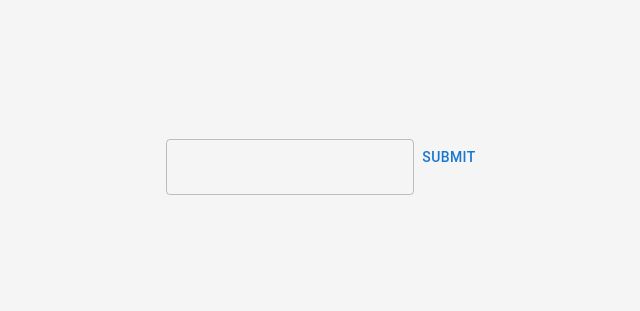
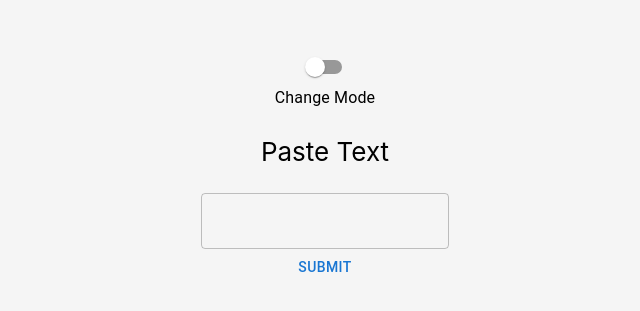
Before and after one commit to liz-areizaga/summarizer, a React (Create React App) app in the folder frontend/: page / in a window 1280 px wide. Shown: the part 233-544 px from the top of the page, without its empty margins (315-955 px from the left). Built offline with nearby package versions, Linux system fonts and the light colour scheme.

Commit message:
Worked on front-end styling.
Added light mode and dark mode.

```diff
--- a/frontend/package.json
+++ b/frontend/package.json
@@ -6,6 +6,7 @@
     "@emotion/react": "^11.11.1",
     "@emotion/styled": "^11.11.0",
     "@material/button": "^14.0.0",
+    "@material/switch": "^14.0.0",
     "@mui/material": "^5.14.4",
     "@testing-library/jest-dom": "^5.17.0",
     "@testing-library/react": "^13.4.0",
--- a/frontend/src/App.css
+++ b/frontend/src/App.css
@@ -13,15 +13,28 @@
   }
 }
 
+.dark-mode {
+  background-color: #1b1c1e;
+  color: white;
+}
+
+.light-mode {
+  background-color: whitesmoke;
+  color: black;
+}
+
+input[type="text"], textarea {
+  background-color : whitesmoke;
+  /* Dark Mode #d1d1d1 */
+}
+
 .App-header {
-  background-color: whitesmoke;
   min-height: 100vh;
   display: flex;
   flex-direction: column;
   align-items: center;
   justify-content: center;
   font-size: calc(10px + 2vmin);
-  color: white;
 }
 
 .App-link {
--- a/frontend/src/App.tsx
+++ b/frontend/src/App.tsx
@@ -1,8 +1,11 @@
-import React from 'react';
+import React, { useState } from 'react';
 import './App.css';
-import { Box, Button, TextField} from '@mui/material';
+import { Box, Button, TextField, InputLabel, Switch, Typography} from '@mui/material';
+// import MaterialUISwitch from '../../components/switch/switch';
 
 function App() {
+  const [modeFlag, setModeFlag] = useState(true);
+
 
   const handleSubmit = async () => {
     let toSummarize: string = "Addie had lived in Happyville since she was born. Next week, however, Addie and her family were moving over 1,000 miles away to Washington. Addie despised the idea of moving for many reasons. She was sad to be leaving her best friend. She had played on the soccer team for two years and didn’t want to leave her team. She would not be sleeping in her bedroom, which she loved and had decorated all by herself. She just hated the whole thing. Adie likes cheese.";
@@ -27,14 +30,35 @@ function App() {
     }
   }
 
-  return (
-    <div className="App">
-      <header className="App-header">
+  const changeMode = async() => {
+    if(modeFlag === true) { //If light mode, change to dark mode
+      const content = document.getElementsByClassName("light-mode");
+      content[0].className = "dark-mode";
+    }
+    else { //If dark mode, change to light mode
+      const content = document.getElementsByClassName("dark-mode");
+        content[0].classList.replace("dark-mode","light-mode");
+    }
+    setModeFlag(!modeFlag);
+  }
+
+    return (
+    <div className="light-mode">
+      <div className="App">
+        <header className="App-header">
+        <Switch inputProps={{ 'aria-label': 'Switch Mode' }} onChange={() => changeMode()}/>
+        <Typography>Change Mode</Typography>
+
+        <Box className='inputLabelBox'>
+          <p> Paste Text</p>
+          {/* <InputLabel className="inputLabel">Please paste in your text</InputLabel> */}
+        </Box>
         <Box className='inputBox'>
             <TextField type="text" id="userInput" name="userInput"/>
-            <Button type="submit" value="Submit" onClick={() => handleSubmit()}> Submit </Button>
+            <div><Button type="submit" value="Submit" onClick={() => handleSubmit()}> Submit </Button></div>
         </Box>
-      </header>
+        </header>
+      </div>
     </div>
   );
 }
```
Also changed, not shown: frontend/components/switch/switch.tsx (added, +56 -0 lines), 1 other file (tests, documents, lock files or other folders).
